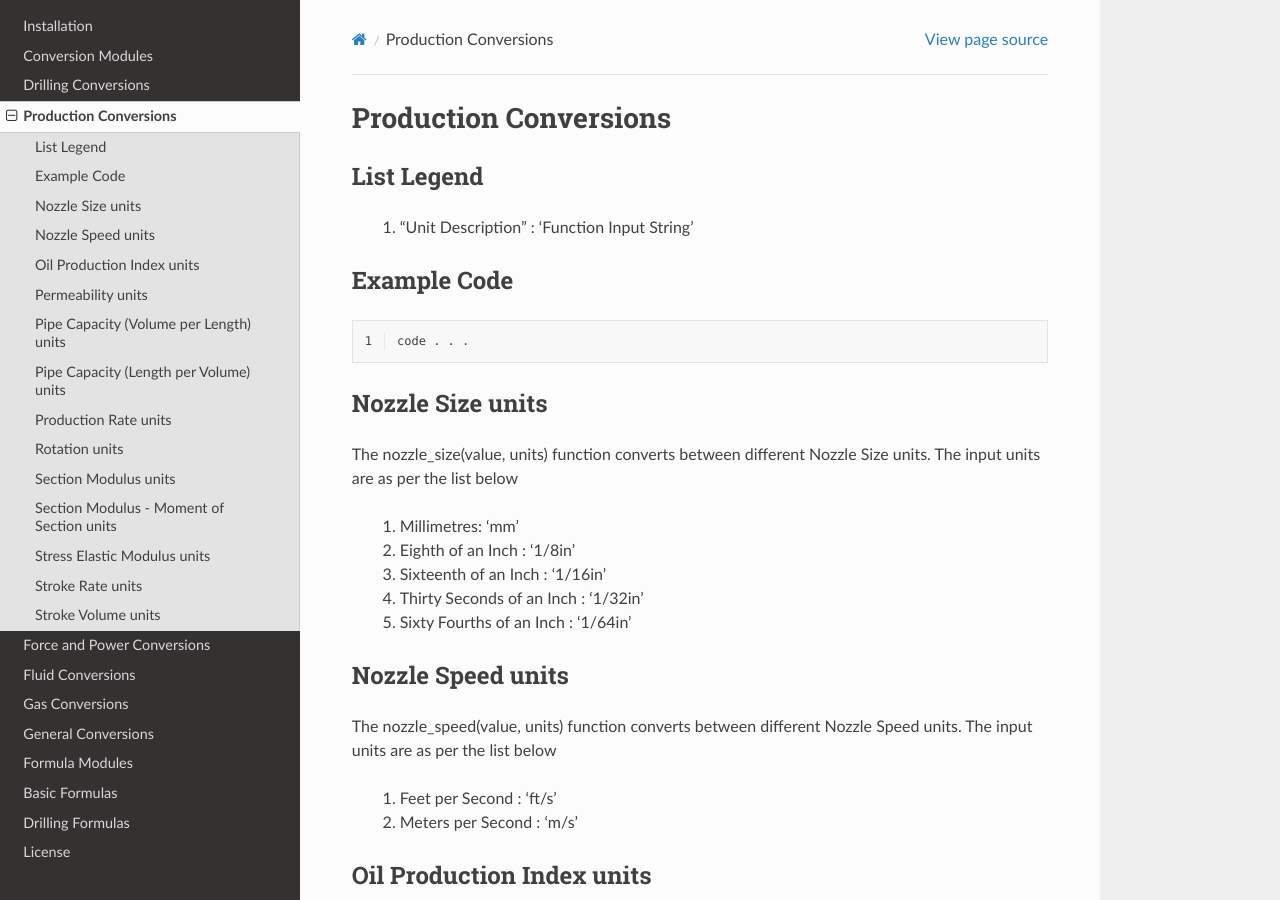
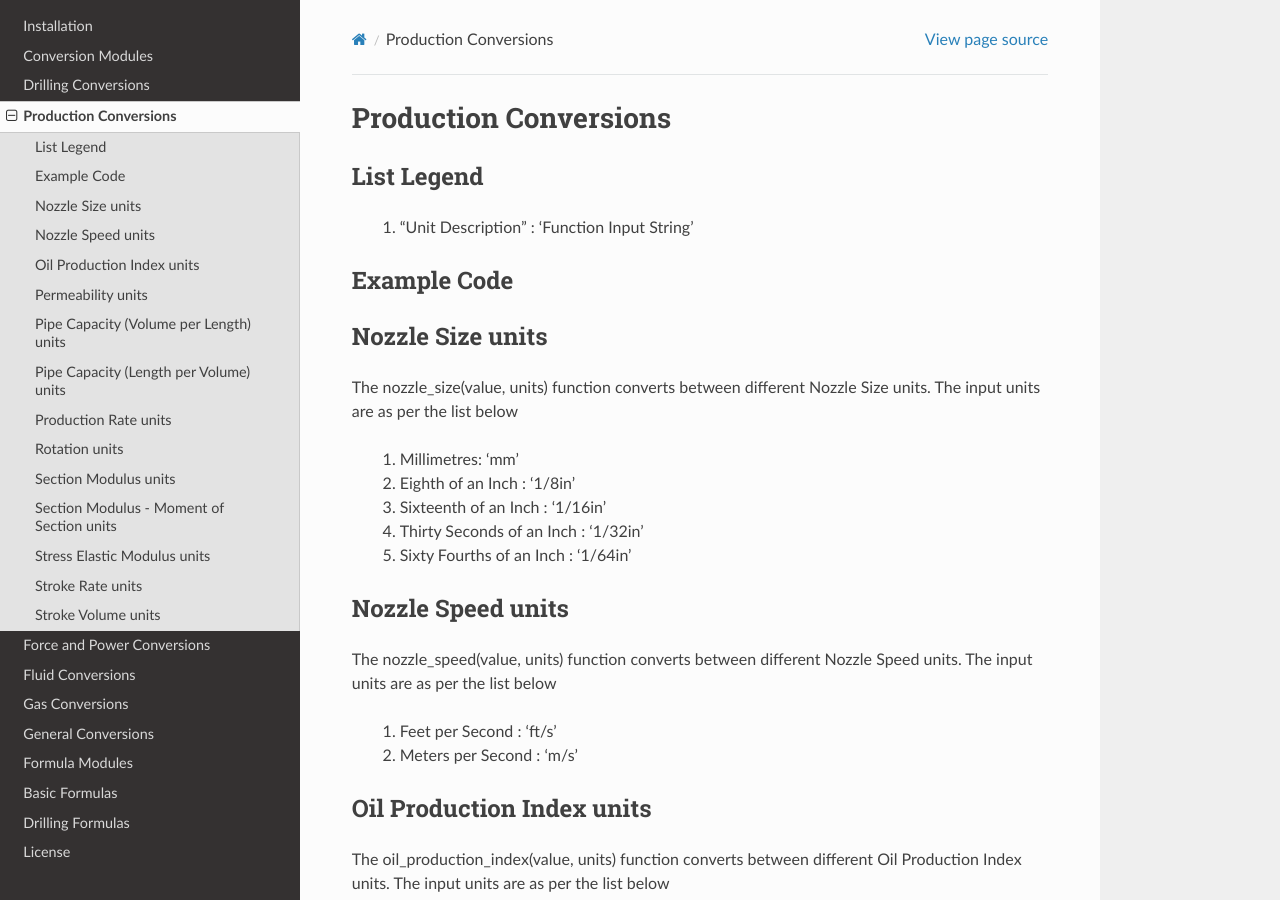
Before and after one commit to this-isnt-me/ogPypeline, a Sphinx documentation site: the page built from docs/source/productioncon.rst, in a window 1280 px wide and 900 px high. Built offline with Sphinx 7.4.7 and the Read the Docs theme 2.0.0, drawn with Linux system fonts in a browser that asks for light colours.

Commit message:
Docs Restructured - code blocks

```diff
--- a/docs/source/productioncon.rst
+++ b/docs/source/productioncon.rst
@@ -9,7 +9,8 @@
 Example Code
 ------------
 
-.. code-block:: javascript
+
+.. code:: javascript
   :linenos:
 
   code . . .
```
